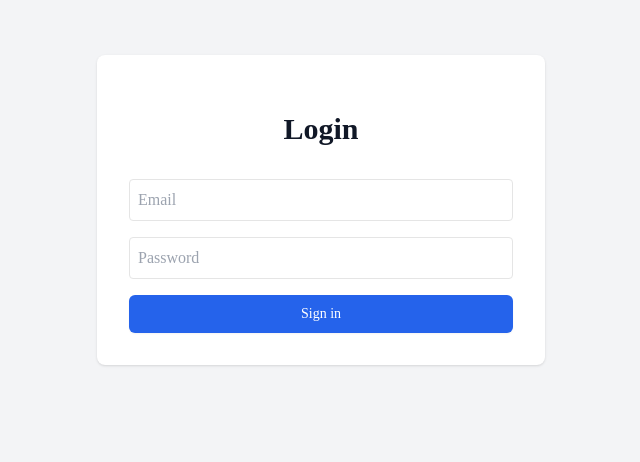
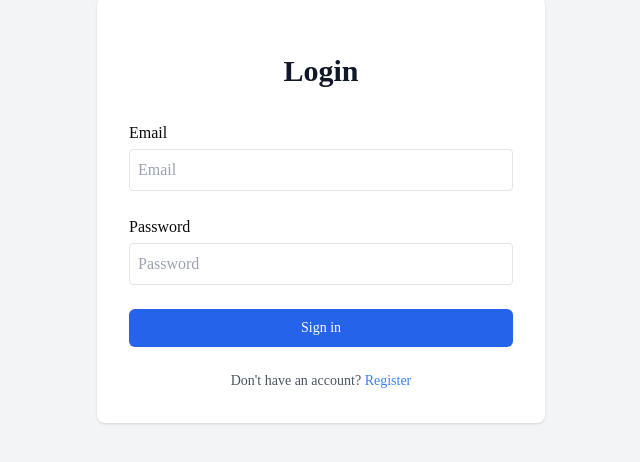
Before and after one commit to iamhvsharma/quickhireup, a React (Vite) app in the folder frontend/: page /Auth/login in a window 1280 px wide. Shown: the part 190-652 px from the top of the page, without its empty margins (319-959 px from the left). Built offline with nearby package versions, Linux system fonts and the light colour scheme; a web font is replaced by a local one.

Commit message:
added redirect links

```diff
--- a/frontend/package.json
+++ b/frontend/package.json
@@ -68,7 +68,7 @@
     "tailwindcss": "^3.4.15",
     "vite": "^5.4.10"
   },
-  "proxy" : {
+  "proxy": {
     "/api": {
       "target": "http://localhost:8000",
       "changeOrigin": true,
--- a/frontend/src/Component/Auth/UnifiedAuth.jsx
+++ b/frontend/src/Component/Auth/UnifiedAuth.jsx
@@ -2,7 +2,7 @@ import React, { useState } from 'react';
 import { useAuth } from './context/AuthContext';
 import AuthCard from './components/AuthCard';
 import axios from 'axios';
-import { useNavigate } from 'react-router-dom';
+import { useNavigate, Link } from 'react-router-dom';
 
 const UnifiedAuth = ({ type }) => {
   const navigate = useNavigate();
@@ -78,76 +78,91 @@ const UnifiedAuth = ({ type }) => {
 
         // Register
         await axios.post('http://localhost:8000/api/auth/signup', { ...formData, role: selectedRole });
+        alert("Registration successful!");
         const loginResponse = await login({ email: formData.email, password: formData.password });
         navigateToProfileCreation(selectedRole);
       } else {
         // Login
         const loginResponse = await login({ email: formData.email, password: formData.password });
-        // Assuming the login response includes the user's role
+        alert("Login successful!");
         const userRole = loginResponse?.user?.role;
         navigateAfterLogin(userRole);
       }
     } catch (error) {
       console.error('Error during form submission:', error);
-      alert(`Error: ${error.response?.data?.message || error.message}`);
+      const errorMessage = error.response?.data?.message || error.message;
+      alert(`Error: ${errorMessage}`);
     }
   };
-
 
   return (
     <AuthCard title={type === 'login' ? 'Login' : 'Register'}>
       <form className="mt-8 space-y-6" onSubmit={handleSubmit}>
-        <div className="space-y-4">
-          {/*  Name - Visible only during registration */}
+        <div className="space-y-6">
+          {/* Name - Visible only during registration */}
           {type === 'register' && (
+            <label className="block mb-2">
+              Name
               <input
                 type="text"
                 required
                 placeholder="Name"
                 value={formData.name}
                 onChange={(e) => setFormData({ ...formData, name: e.target.value })}
-              className="w-full p-2 border rounded"
+                className="w-full p-2 border rounded mt-1"
               />
+            </label>
           )}
 
           {/* Email - Visible in both login and registration */}
+          <label className="block mb-2">
+            Email
             <input
               type="email"
               required
               placeholder="Email"
               value={formData.email}
               onChange={(e) => setFormData({ ...formData, email: e.target.value })}
-            className="w-full p-2 border rounded"
+              className="w-full p-2 border rounded mt-1"
             />
+          </label>
 
           {/* Password - Visible in both login and registration */}
+          <label className="block mb-2">
+            Password
             <input
               type="password"
               required
               placeholder="Password"
               value={formData.password}
               onChange={(e) => setFormData({ ...formData, password: e.target.value })}
-            className="w-full p-2 border rounded"
+              className="w-full p-2 border rounded mt-1"
             />
+          </label>
 
           {/* Confirm Password - Visible only during registration */}
           {type === 'register' && (
+            <label className="block mb-2">
+              Confirm Password
               <input
                 type="password"
                 required
                 placeholder="Confirm Password"
                 value={formData.confirmPassword}
                 onChange={(e) => setFormData({ ...formData, confirmPassword: e.target.value })}
-              className="w-full p-2 border rounded"
+                className="w-full p-2 border rounded mt-1"
               />
+            </label>
           )}
 
           {/* Role Selection - Visible only during registration */}
           {type === 'register' && (
+            <label className="block mb-2">
+              Role
               <select
                 value={selectedRole}
                 onChange={(e) => setSelectedRole(e.target.value)}
-              className="w-full p-2 border rounded"
+                className="w-full p-2 border rounded mt-1"
                 required
               >
                 <option value="">Select Role</option>
@@ -157,18 +172,30 @@ const UnifiedAuth = ({ type }) => {
                   </option>
                 ))}
               </select>
+            </label>
           )}
 
           {/* Submit Button */}
           <button
             type="submit"
             className={`w-full flex justify-center py-2 px-4 border border-transparent rounded-md shadow-sm text-sm font-medium text-white ${
-              type === 'login' ? 'bg-blue-600 hover:bg-blue-700' :
-              `bg-${roles.find(r => r.id === selectedRole)?.color}-600 hover:bg-${roles.find(r => r.id === selectedRole)?.color}-700`
-            } focus:outline-none focus:ring-2 focus:ring-offset-2 focus:ring-${type === 'login' ? 'blue' : roles.find(r => r.id === selectedRole)?.color}-500`}
+              type === 'login' ? 'bg-blue-600 hover:bg-blue-700' : 'bg-blue-500 hover:bg-blue-600'
+            } focus:outline-none focus:ring-2 focus:ring-offset-2 focus:ring-blue-500`}
           >
             {type === 'login' ? 'Sign in' : 'Register'}
           </button>
+
+          {/* Redirect Links */}
+          {type === 'register' && (
+            <p className="text-center text-sm text-gray-600">
+              Already have an account? <Link to="/login" className="text-blue-500 hover:text-blue-600">Log in</Link>
+            </p>
+          )}
+          {type === 'login' && (
+            <p className="text-center text-sm text-gray-600">
+              Don't have an account? <Link to="/auth/register" className="text-blue-500 hover:text-blue-600">Register</Link>
+            </p>
+          )}
         </div>
       </form>
     </AuthCard>
--- a/frontend/src/Component/LandingPage/Navbar.jsx
+++ b/frontend/src/Component/LandingPage/Navbar.jsx
@@ -38,22 +38,22 @@ const Navbar = () => {
       {/* Links Section */}
       <ul className="hidden md:flex space-x-8 text-sm text-gray-600">
         <li>
-          <Link to="/auth/login" className="hover:text-blue-700">
+          <Link to="/auth/register" className="hover:text-blue-700">
             Jobs
           </Link>
         </li>
         <li>
-          <Link to="/auth/login" className="hover:text-blue-700">
+          <Link to="/auth/register" className="hover:text-blue-700">
             Companies
           </Link>
         </li>
         <li>
-          <Link to="/auth/login" className="hover:text-blue-700">
+          <Link to="/auth/register" className="hover:text-blue-700">
             Students
           </Link>
         </li>
         <li>
-          <Link to="/auth/login" className="hover:text-blue-700">
+          <Link to="/auth/register" className="hover:text-blue-700">
             Mentors
           </Link>
         </li>
```
Lines whose indentation alone changed are shown as unchanged.
